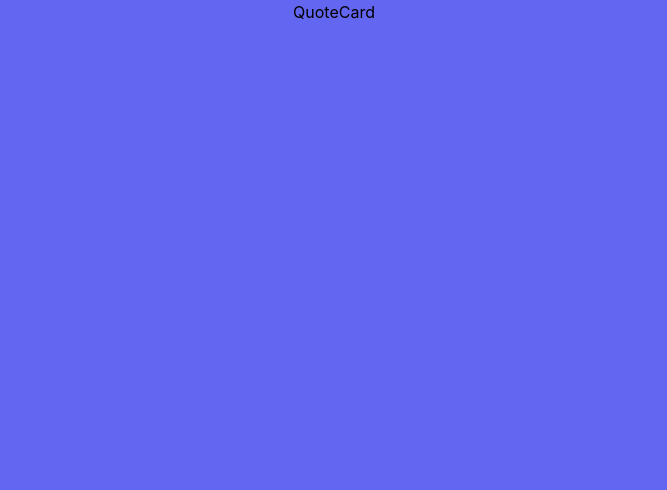
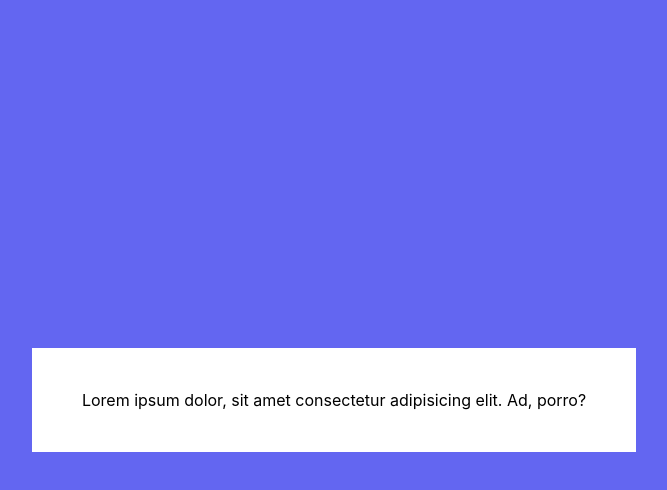
Before and after one commit to Anastasiia-Obushenko/random-quote, a React (Create React App) app: page / in a window 1280 px wide. Shown: the top 490 px of the page, without its empty margins (306-973 px from the left). Built offline with nearby package versions, Linux system fonts and the light colour scheme.

Commit message:
QuoteCard base style

```diff
--- a/src/App.css
+++ b/src/App.css
@@ -1,38 +1,7 @@
 .App {
   text-align: center;
+   display: flex;
+  justify-content: center;
+  align-items: center;
+  height: 100vh;
 }
-
-.App-logo {
-  height: 40vmin;
-  pointer-events: none;
-}
-
-@media (prefers-reduced-motion: no-preference) {
-  .App-logo {
-    animation: App-logo-spin infinite 20s linear;
-  }
-}
-
-.App-header {
-  background-color: #282c34;
-  min-height: 100vh;
-  display: flex;
-  flex-direction: column;
-  align-items: center;
-  justify-content: center;
-  font-size: calc(10px + 2vmin);
-  color: white;
-}
-
-.App-link {
-  color: #61dafb;
-}
-
-@keyframes App-logo-spin {
-  from {
-    transform: rotate(0deg);
-  }
-  to {
-    transform: rotate(360deg);
-  }
-}
--- a/src/components/QuoteCard.jsx
+++ b/src/components/QuoteCard.jsx
@@ -1,8 +1,9 @@
 import React from 'react'
+import styles from './QuoteCard.module.css'
 
 function QuoteCard() {
   return (
-    <div>QuoteCard</div>
+    <div className={styles.card}>Lorem ipsum dolor, sit amet consectetur adipisicing elit. Ad, porro?</div>
   )
 }
 
--- /dev/null
+++ b/src/components/QuoteCard.module.css
@@ -0,0 +1,8 @@
+.card {
+    position: relative;
+    min-width: 29.296875vw;
+    /* min-height: 25.210084033613445vh; */
+    padding: 40px 50px;
+    display: block;
+    background: white;
+}
```
